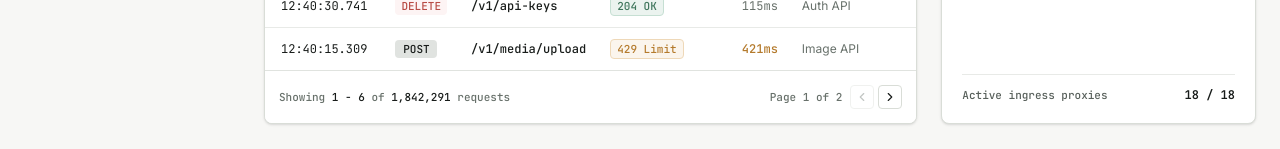
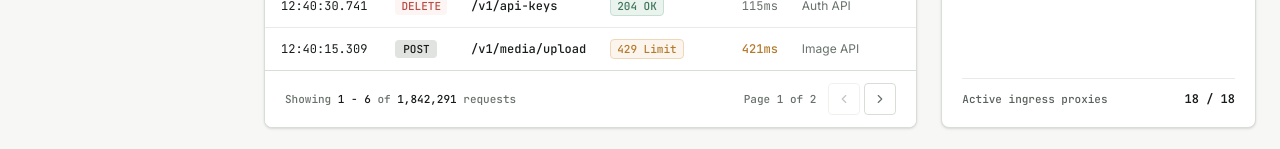
Before and after one commit to yafigian3-hue/developer-saas-dashboard, a React (Vite) app: page / in a window 1280 px wide. Shown: the part 1145-1294 px from the top of the page. Built offline with nearby package versions, Linux system fonts and the light colour scheme.

Commit message:
refactor: refine shared pagination

```diff
--- a/src/components/ui/Pagination.tsx
+++ b/src/components/ui/Pagination.tsx
@@ -23,60 +23,69 @@ export const Pagination: React.FC<PaginationProps> = ({
   className,
   itemLabel = "requests",
 }) => {
+  const isPreviousDisabled = currentPage <= 1;
+  const isNextDisabled = currentPage >= totalPages || totalPages <= 0;
+
+  const displayStart = totalItems > 0 ? startIndex : 0;
+  const displayEnd = totalItems > 0 ? endIndex : 0;
+
   return (
-    <div
+    <nav
+      aria-label="Pagination"
       className={cn(
-        "p-3.5 border-t border-[#D9DDD7]/80 flex flex-col sm:flex-row sm:items-center justify-between gap-3 text-[#68716B] font-label-sm bg-white",
-        className
+        "flex flex-col gap-2.5 border-t border-border-default bg-surface px-4 py-3 font-label-sm text-text-secondary sm:flex-row sm:items-center sm:justify-between sm:px-5",
+        className,
       )}
     >
-      <div>
+      <div className="min-w-0">
         Showing{" "}
-        <span className="font-medium text-[#181C1A]">
-          {startIndex} - {endIndex}
+        <span className="font-medium text-text-primary">
+          {displayStart} - {displayEnd}
         </span>{" "}
         of{" "}
-        <span className="font-medium text-[#181C1A]">
+        <span className="font-medium text-text-primary">
           {totalItems.toLocaleString()}
         </span>{" "}
         {itemLabel}
       </div>
 
-      <div className="flex items-center gap-2 self-end sm:self-auto">
-        <span>
-          Page {currentPage.toLocaleString()} of {totalPages.toLocaleString()}
+      <div className="flex items-center justify-between gap-3 sm:justify-end">
+        <span className="whitespace-nowrap">
+          Page {currentPage} of {Math.max(totalPages, 1)}
         </span>
-        <div className="inline-flex gap-1">
+
+        <div className="flex items-center gap-1">
           <button
             type="button"
             aria-label="Previous page"
-            disabled={currentPage <= 1}
+            disabled={isPreviousDisabled}
             onClick={() => onPageChange(currentPage - 1)}
             className={cn(
-              "p-1 rounded border border-[#D9DDD7] transition-colors",
-              currentPage <= 1
-                ? "text-[#68716B] opacity-40 cursor-not-allowed"
-                : "text-[#181C1A] hover:bg-[#F0F1EE]"
+              "flex h-8 w-8 items-center justify-center rounded border border-border-default text-text-secondary transition-colors duration-150",
+              "focus-visible:outline-none focus-visible:ring-1 focus-visible:ring-accent",
+              "hover:bg-surface-muted hover:text-text-primary",
+              "disabled:cursor-not-allowed disabled:opacity-40 disabled:hover:bg-transparent disabled:hover:text-text-secondary",
             )}
           >
-            <ChevronLeft className="w-3.5 h-3.5" />
+            <ChevronLeft className="h-3.5 w-3.5" />
           </button>
+
           <button
             type="button"
             aria-label="Next page"
-            disabled={currentPage >= totalPages}
+            disabled={isNextDisabled}
             onClick={() => onPageChange(currentPage + 1)}
             className={cn(
-              "p-1 rounded border border-[#D9DDD7] transition-colors",
-              currentPage >= totalPages
-                ? "text-[#68716B] opacity-40 cursor-not-allowed"
-                : "text-[#181C1A] hover:bg-[#F0F1EE]"
+              "flex h-8 w-8 items-center justify-center rounded border border-border-default text-text-secondary transition-colors duration-150",
+              "focus-visible:outline-none focus-visible:ring-1 focus-visible:ring-accent",
+              "hover:bg-surface-muted hover:text-text-primary",
+              "disabled:cursor-not-allowed disabled:opacity-40 disabled:hover:bg-transparent disabled:hover:text-text-secondary",
             )}
           >
-            <ChevronRight className="w-3.5 h-3.5" />
+            <ChevronRight className="h-3.5 w-3.5" />
           </button>
         </div>
       </div>
-    </div>
+    </nav>
   );
 };
```
